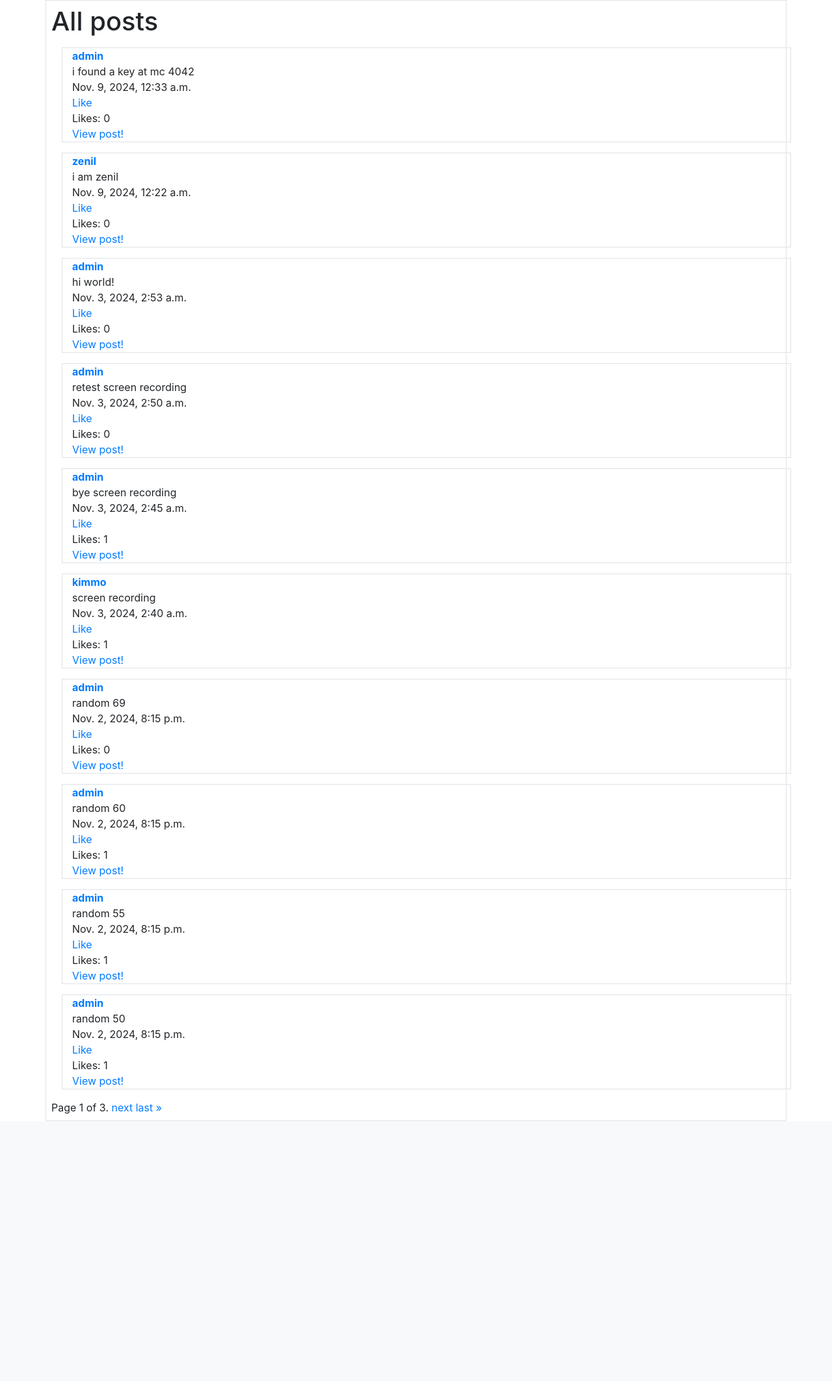
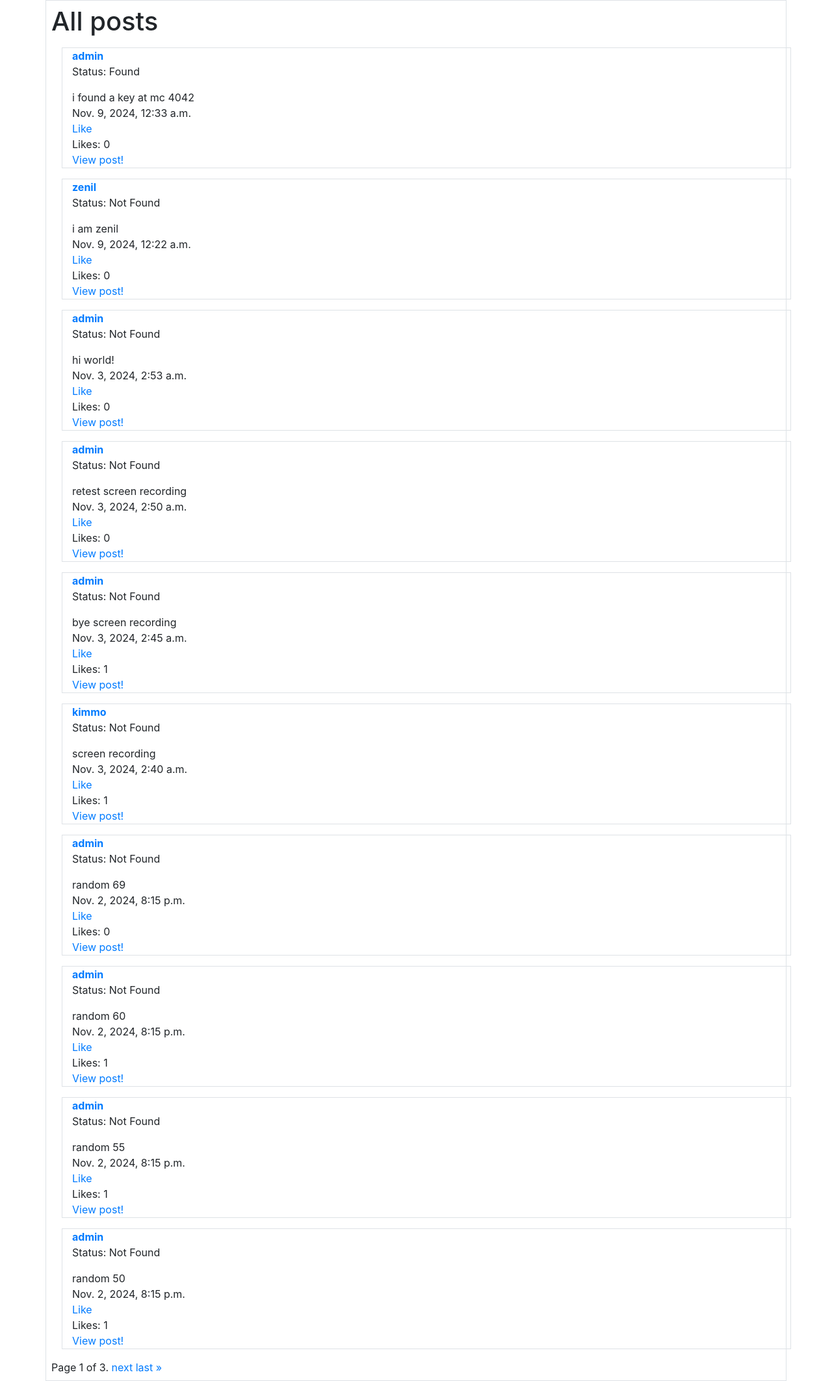
Before and after one commit to chezeng/UniHive, a Django app: page / in a window 1280 px wide. Shown: the part 56-2182 px from the top of the page at 65% size. Before the commit the page ends 1782 px from the top, so only its background shows below. Run offline with Django 3.2, Linux system fonts and the light colour scheme; data comes from the database, SQL or seed files in the repository; both versions use the stored data as it was after the commit; some libraries are stand-ins or nearby versions.

Commit message:
show found status

```diff
--- a/Backend/network/templates/network/index.html
+++ b/Backend/network/templates/network/index.html
@@ -59,6 +59,17 @@
                 </div>
             {% endif %}
 
+            {% else %}
+                {% if type.post.found %}
+                    <p>
+                        Status: Found
+                    </p>
+                {% else %}
+                    <p>
+                        Status: Not Found
+                    </p>
+                {% endif %}
+
             {% endif %}
 
             <div class="content-space" data-id="{{ type.post.id }}">{{ type.post.content }}</div>
@@ -91,7 +102,6 @@
             <div>
                 <a href="{% url 'postpage' type.post.id %}">View post!</a>
             </div>
-
         </div>
     {% endfor %}
 
```
Also changed, not shown: Backend/db.sqlite3.
